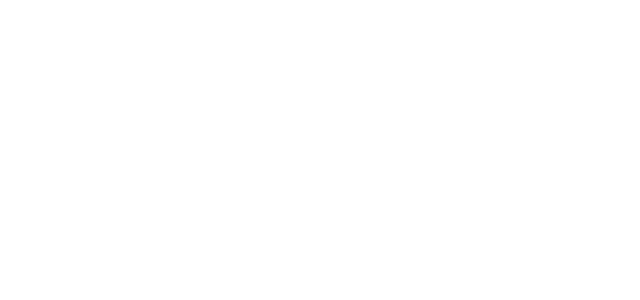
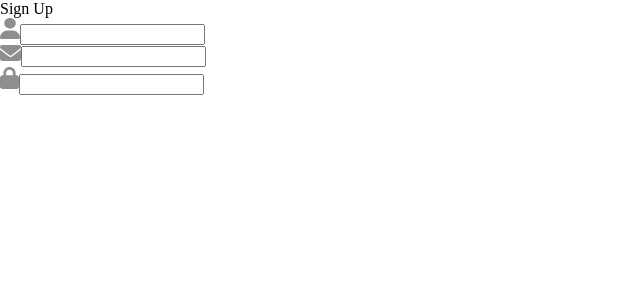
Before and after one commit to AsidyxTheHacker/react-sign-up, a React (Vite) app: page / in a window 1280 px wide. Shown: the top 300 px of the page, without its empty margins (0-640 px from the left). Built offline with nearby package versions, Linux system fonts and the light colour scheme.

Commit message:
imported images and added input divs

```diff
--- a/src/Components/LoginSignup/LoginSignup.jsx
+++ b/src/Components/LoginSignup/LoginSignup.jsx
@@ -1,10 +1,31 @@
 import React from 'react';
-import './LoginSignup.css'
+import './LoginSignup.css';
+
+import user_icon from '../Assets/person.png';
+import email_icon from '../Assets/email.png';
+import password_icon from '../Assets/password.png';
 
 function LoginSignup() {
     return (
-        <div>
-
+        <div className='container'>
+            <div className="header">
+                <div className="text">Sign Up</div>
+                <div className="underline"></div>
+            </div>
+            <div className="input-container">
+                <div className="input">
+                    <img src={user_icon} alt="" />
+                    <input type="text" />
+                </div>
+                <div className="input">
+                    <img src={email_icon} alt="" />
+                    <input type="email" />
+                </div>
+                <div className="input">
+                    <img src={password_icon} alt="" />
+                    <input type="password" />
+                </div>
+            </div>
         </div>
     );
 }
```
